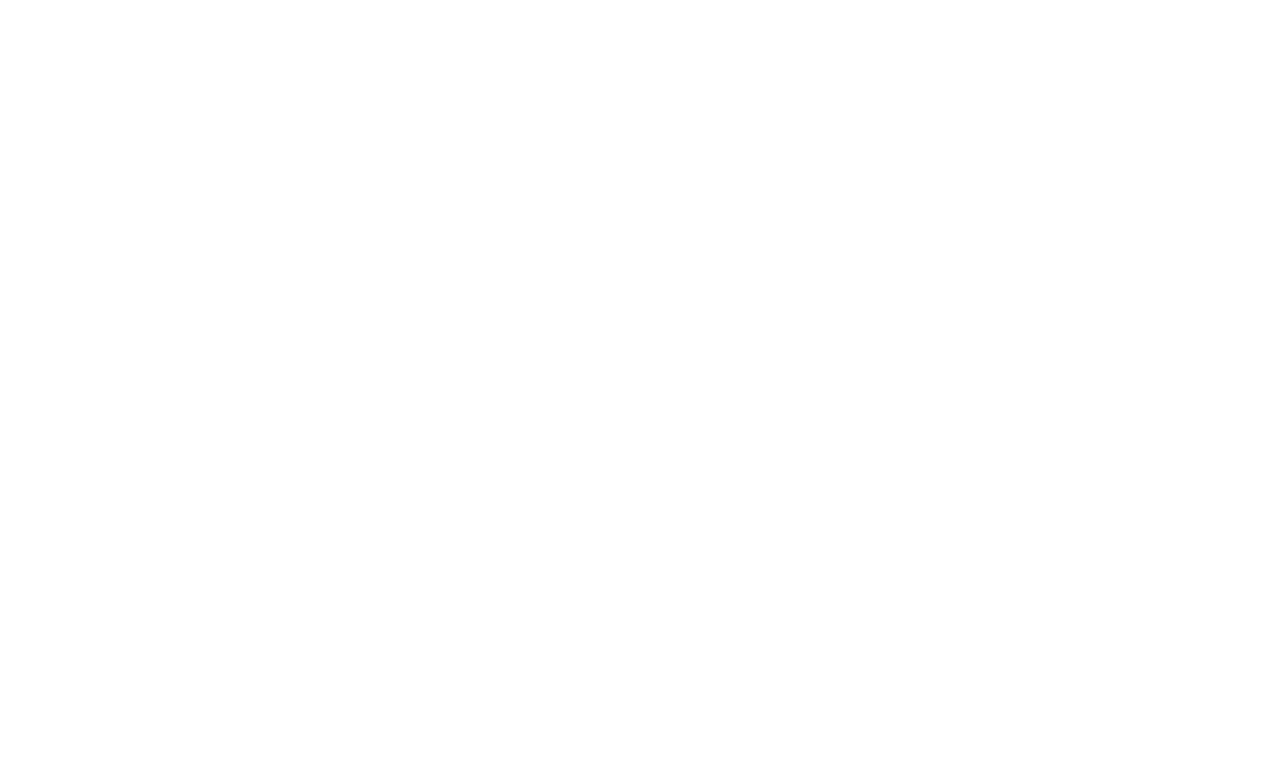
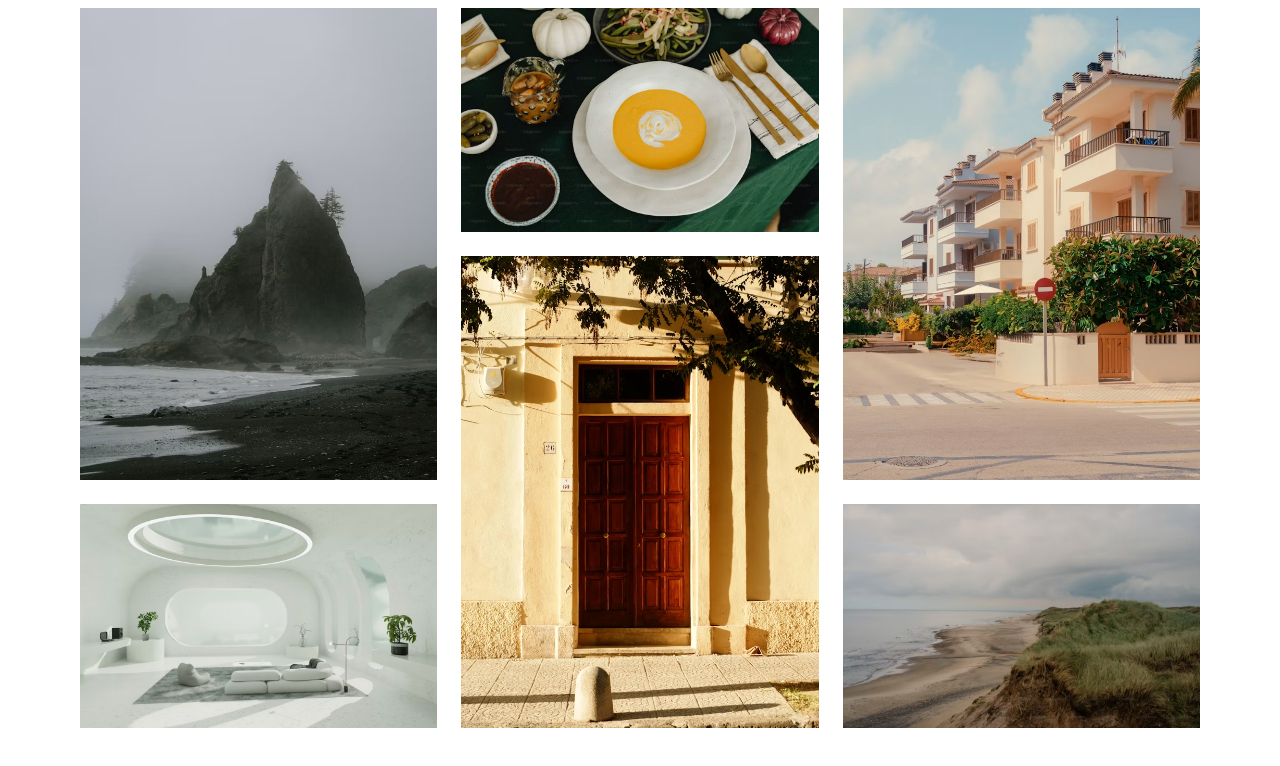
Before and after one commit to Jevgenijsss/image-grid-layout, a plain HTML site: page index.html in a window 1280 px wide. Drawn offline with Linux system fonts and the light colour scheme.

Commit message:
Images grid added

```diff
--- a/index.html
+++ b/index.html
@@ -7,5 +7,14 @@
         <title>Image Grid Layout</title>
         <link rel="stylesheet" href="style.css">
     </head>
-    <body></body>
+    <body>
+        <div class="grid-container">
+            <img class="grid-row-span-2" src="./assets/photo-1725060555163-c1fd4f569925.avif" alt="A foggy beach with a large rock formation in the foreground" />
+            <img src="./assets/premium_photo-1695582868702-5b0f91584d00.avif" alt="A table topped with plates and bowls of food" />
+            <img class="grid-row-span-2"  src="./assets/photo-1724747891638-68862b7b3165.avif" alt="A row of white apartment buildings next to a street" />
+            <img class="grid-item-4" src="./assets/photo-1725042893312-5ec0dea9e369.avif" alt="A living room with a white couch and a round window" />
+            <img class="grid-row-span-2" src="./assets/photo-1724862830679-954d49573f3f.avif" alt="A building with a red door and a tree in front of it" />
+            <img src="./assets/premium_photo-1724863374168-cc3334387b81.avif" alt="A view of a beach from the top of a hill" />
+        </div>
+    </body>
 </html>
--- a/style.css
+++ b/style.css
@@ -0,0 +1,23 @@
+.grid-container {
+    display: grid;
+    gap: 1.5rem;
+    grid-template-columns: repeat(3, minmax(0, 1fr));
+    grid-auto-rows: 14rem;
+    width: min(95%, 70rem);
+    margin: 0 auto;
+}
+
+.grid-container img {
+    display: block;
+    width: 100%;
+    height: 100%;
+    object-fit: cover;
+}
+
+.grid-row-span-2 {
+    grid-row: span 2;
+}
+
+.grid-item-4 {
+    grid-row: 3 / 3;
+}
```
Also changed, not shown: assets/photo-1724747891638-68862b7b3165.avif (added), assets/photo-1724862830679-954d49573f3f.avif (added), assets/photo-1725042893312-5ec0dea9e369.avif (added), assets/photo-1725060555163-c1fd4f569925.avif (added), assets/premium_photo-1695582868702-5b0f91584d00.avif (added), assets/premium_photo-1724863374168-cc3334387b81.avif (added).
